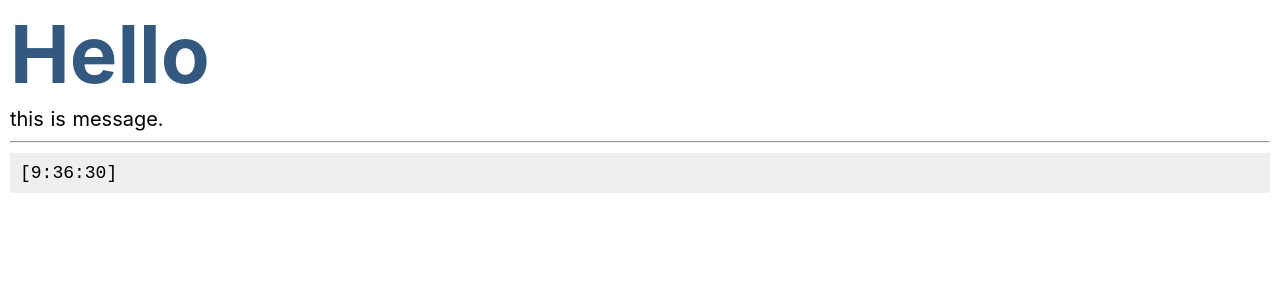
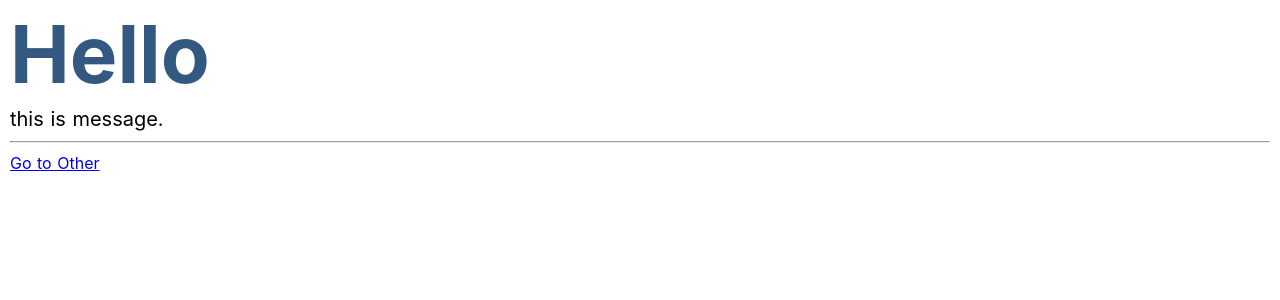
Before and after one commit to RiSEblackbird/Vue_Nuxt_tyounyuumon, a Nuxt app in the folder C5/nuxt_app/: page / in a window 1280 px wide. Shown: the top 300 px of the page. Built offline with nearby package versions, Linux system fonts and the light colour scheme.

Commit message:
5-6 : "/other"への移動

```diff
--- a/C5/nuxt_app/pages/index.vue
+++ b/C5/nuxt_app/pages/index.vue
@@ -1,10 +1,10 @@
-// 5-5
+// 5-6
 <template>
   <section class="container">
     <h1>{{ title }}</h1>
     <p>{{ message }}</p>
     <hr>
-    <pre>[{{ now }}]</pre>
+    <router-link to="/other">Go to Other</router-link>
   </section>
 </template>
 
```
